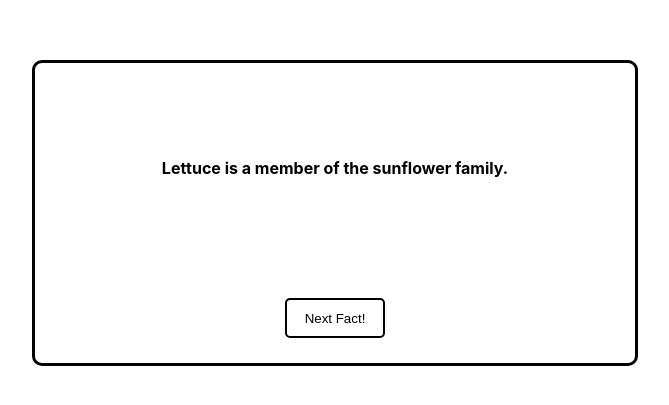
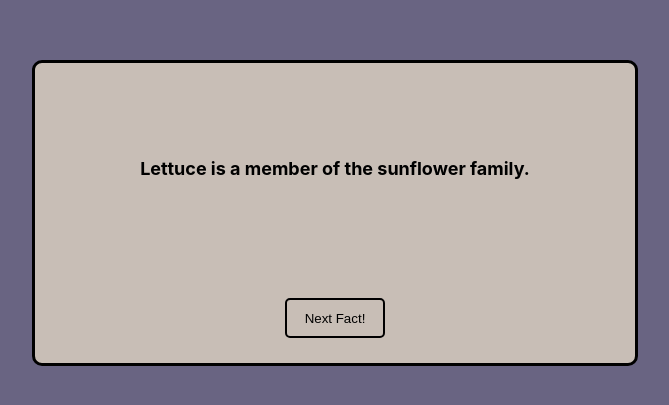
Before and after one commit to mckinnondave/Facts, a React (Create React App) app: page / in a window 1280 px wide. Shown: the part 187-592 px from the top of the page, without its empty margins (305-974 px from the left). Built offline with nearby package versions, Linux system fonts and the light colour scheme.

Commit message:
add color changes

```diff
--- a/src/App.scss
+++ b/src/App.scss
@@ -4,4 +4,5 @@
   justify-content: center;
   height: 100vh;
   width: 100%;
+  background-color: #696482;
 }
--- a/src/components/Form.jsx
+++ b/src/components/Form.jsx
@@ -1,9 +1,16 @@
 import React, { useState } from "react";
 import "./Form.scss";
+import { colorChanger } from "../helpers/colorchange";
+
 
 export default function Form() {
   const axios = require("axios");
   const [quote, setQuote] = useState("Lettuce is a member of the sunflower family.");
+  const [color, setColor] = useState("#c8beb6")
+
+  let myColor = {
+    backgroundColor: color
+  }
 
   const request = () => {
     const options = {
@@ -27,12 +34,12 @@ export default function Form() {
   };
 
   return (
-    <div className="form">
+    <div className="form" style={myColor}>
       <div className="form-top">
         <div className="form-quote">{quote}</div>
       </div>
       <div className="form-bottom">
-        <button className="form-button" onClick={() => setQuote(request())}>
+        <button className="form-button" onClick={() => {setQuote(request()); setColor(colorChanger())}}>
           Next Fact!
         </button>
       </div>
--- a/src/components/Form.scss
+++ b/src/components/Form.scss
@@ -6,8 +6,14 @@
   height: 300px;
   border-radius: 10px;
 
+  &:hover {
+    transition: .3s;
+    box-shadow: 0 0 6px black;
+  }
+
   &-quote {
     font-weight: bold;
+    font-size: large;
     margin-left: 15px;
     margin-right: 15px;
   }
@@ -36,7 +42,7 @@
     width: 100px;
 
     &:hover {
-      background-color: rgb(70, 110, 219);
+      background-color: #696482;
       color: white;
       transition: 0.6s;
     }
--- a/src/helpers/colorchange.jsx
+++ b/src/helpers/colorchange.jsx
@@ -1,4 +1,4 @@
-colors = [
+const colors = [
   "#f79e74",
   "#89d5f9",
   "#50d855",
@@ -18,7 +18,9 @@ colors = [
   "#099a90"
 ]
 
-const colorchanger = () => {
+const colorChanger = () => {
   let choice = Math.floor(Math.random() * 17)
   return colors[choice]
 }
+
+export { colorChanger }
```
